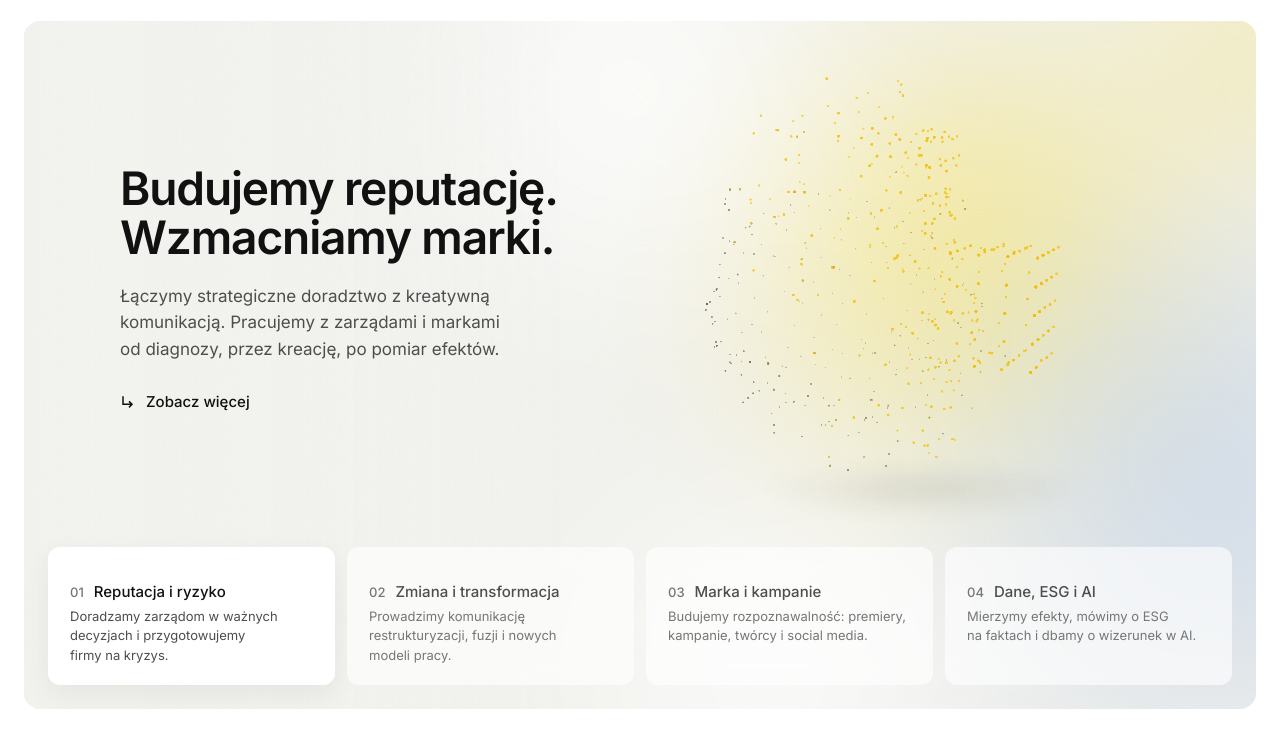
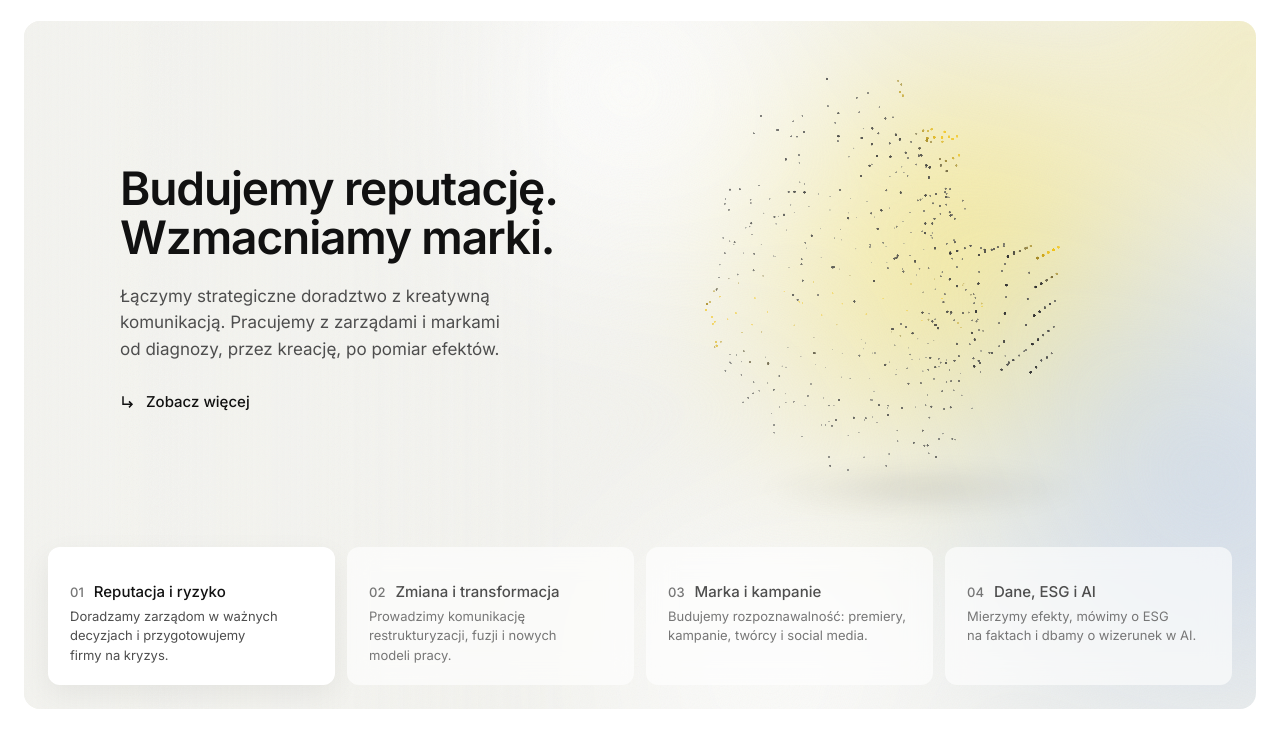
Before and after one commit to marcinraczynski/projects, a plain HTML site: page kplus-hero-siatka/index.html in a window 1280 px wide. Shown: the part 67-800 px from the top of the page. Drawn offline with nearby package versions, Linux system fonts and the light colour scheme; animation ran at ten frames a second.

Commit message:
K+PR hero siatka: czarny plus, żółte światło przez wszystkie bryły
Co-Authored-By: Claude Opus 5.5 <noreply@anthropic.com>
Claude-Session: https://claude.ai/code/session_012fpRco4XxJjgusfvqHnftu

```diff
--- a/kplus-hero-siatka/index.html
+++ b/kplus-hero-siatka/index.html
@@ -95,14 +95,14 @@ function fib(n,r,c=[0,0,0]){const o=[];for(let i=0;i<n;i++){const y=1-i/(n-1)*2,
 // ---------- shapes: {p:[[x,y,z]], y:[0/1], th: edge distance, k: max edges per point} ----------
 function plusShape(){const p=[],y=[];const L=.9,T=.3,D=.3,st=.15;
   for(let x=-L;x<=L+1e-6;x+=st)for(let yy=-L;yy<=L+1e-6;yy+=st)for(let z=-D;z<=D+1e-6;z+=st){const v=Math.abs(x)<=T+1e-6,h=Math.abs(yy)<=T+1e-6;if(!(v||h))continue;
-    const e=1e-6,surf=Math.abs(z)>D-e||Math.abs(x)>L-e||Math.abs(yy)>L-e||(v&&!h&&Math.abs(x)>T-e)||(h&&!v&&Math.abs(yy)>T-e);if(!surf)continue;p.push([x,yy,z]);y.push(1);}
+    const e=1e-6,surf=Math.abs(z)>D-e||Math.abs(x)>L-e||Math.abs(yy)>L-e||(v&&!h&&Math.abs(x)>T-e)||(h&&!v&&Math.abs(yy)>T-e);if(!surf)continue;p.push([x,yy,z]);y.push(0);}
   return {p,y,th:.16,k:4};}
-function sphereShell(){const p=fib(520,1.02),y=p.map(q=>q[1]>.55&&q[0]<.2?1:0);return {p,y,th:.2,k:3};}
+function sphereShell(){const p=fib(520,1.02),y=p.map(()=>0);return {p,y,th:.2,k:3};}
 function morphCube(){const p=[],y=[];const n=9,s=1.3/(n-1);
   for(let a=0;a<n;a++)for(let b=0;b<n;b++)for(let c=0;c<n;c++){if(!(a==0||b==0||c==0||a==n-1||b==n-1||c==n-1))continue;p.push([(a-(n-1)/2)*s,(b-(n-1)/2)*s,(c-(n-1)/2)*s]);
-    const e=[a==0||a==n-1,b==0||b==n-1,c==0||c==n-1].filter(Boolean).length>=2;y.push(e&&b==n-1?1:0);}
+    const e=[a==0||a==n-1,b==0||b==n-1,c==0||c==n-1].filter(Boolean).length>=2;y.push(0);}
   return {p,y,th:s*1.05,k:4};}
-function ripple(){const p=[],y=[];for(let r=.12;r<=1.45;r+=.11){const n=Math.max(8,Math.round(r*42));for(let i=0;i<n;i++){const a=i/n*Math.PI*2;p.push([Math.cos(a)*r,0,Math.sin(a)*r]);y.push(r<.3?1:0);}}return {p,y,th:.17,k:3};}
+function ripple(){const p=[],y=[];for(let r=.12;r<=1.45;r+=.11){const n=Math.max(8,Math.round(r*42));for(let i=0;i<n;i++){const a=i/n*Math.PI*2;p.push([Math.cos(a)*r,0,Math.sin(a)*r]);y.push(r<.2?1:0);}}return {p,y,th:.17,k:3};}
 function network(){const p=[],y=[];const layers=[3,5,5,3],X=[-1.2,-.4,.4,1.2];const nodes=[];
   layers.forEach((n,li)=>{for(let i=0;i<n;i++){const a=i/n*Math.PI*2+li*.55,r=n>3?.82:.5;nodes.push({l:li,p:[X[li],Math.sin(a)*r,Math.cos(a)*r*.8]});}});
   nodes.forEach(nd=>fib(16,.08,nd.p).forEach(q=>{p.push(q);y.push(nd.l==3?1:0)}));
@@ -168,13 +168,20 @@ els.forEach(e=>e.onclick=()=>{const i=+e.dataset.i;if(SEQ[si]!==i+1)go(i*2+1);})
 setIdx(gA,SH[0].E);setIdx(gB,SH[0].E);paint();
 let mx=0,my=0,tx=0,ty=0;hero.addEventListener('mousemove',e=>{const r=hero.getBoundingClientRect();tx=(e.clientX-r.left)/r.width-.5;ty=(e.clientY-r.top)/r.height-.5;});
 let last=performance.now(),ph=0;const a=[0,0,0],b=[0,0,0];
+// yellow light passing through every shape
+const band=(s,c,w)=>Math.exp(-Math.pow((s-c)*w,2));
+function sweep(k,x,y,z,t){
+  if(k===0)return band((x+y)*.72,((t/2.8)%1)*3.4-1.7,4.5);            // plus: po skosie
+  if(k===1)return band(-y,((t/3.2)%1)*2.8-1.4,5);                      // kula: z góry na dół
+  if(k===2)return band(x+z*.3,((t/3.2)%1)*3-1.5,5);                    // sześcian: od lewej
+  if(k===3)return band(Math.hypot(x,z),((t/2.6)%1)*1.9,6);             // fala: puls od środka
+  return band(x,((t/3.2)%1)*2.8-1.4,7);}                               // sieć: od wejścia do wyjścia
 function update(now){const t=now/1000;const PA=SH[kA].p,PB=SH[kB].p,YA=SH[kA].y,YB=SH[kB].y;
-  const px=((t/3.2)%1)*2.8-1.4;
-  for(let i=0;i<N;i++){const d=ord[i]*.42+jit[i]*.1,u=ease(Math.min(1,Math.max(0,(T-d)/.48))),i3=i*3;
+    for(let i=0;i<N;i++){const d=ord[i]*.42+jit[i]*.1,u=ease(Math.min(1,Math.max(0,(T-d)/.48))),i3=i*3;
     fx(PA[i3],PA[i3+1],PA[i3+2],kA,t,a);fx(PB[i3],PB[i3+1],PB[i3+2],kB,t,b);
     const mxx=(a[0]+b[0])/2,myy=(a[1]+b[1])/2,mzz=(a[2]+b[2])/2,l=Math.hypot(mxx,myy,mzz)||1,sn=Math.sin(Math.PI*u);
     pos[i3]=a[0]+(b[0]-a[0])*u+mxx/l*.24*sn;pos[i3+1]=a[1]+(b[1]-a[1])*u+(myy/l*.24+.16)*sn;pos[i3+2]=a[2]+(b[2]-a[2])*u+mzz/l*.24*sn;
-    let yv=YA[i]+(YB[i]-YA[i])*u;const w=(kA===4?1-u:0)+(kB===4?u:0);if(w>0)yv=Math.max(yv,w*Math.exp(-Math.pow((pos[i3]-px)*7,2)));yel[i]=yv;}
+    let yv=YA[i]+(YB[i]-YA[i])*u;const sw=sweep(kA,pos[i3],pos[i3+1],pos[i3+2],t)*(1-u)+sweep(kB,pos[i3],pos[i3+1],pos[i3+2],t)*u;yel[i]=Math.max(yv,sw);}
   aPos.needsUpdate=true;aY.needsUpdate=true;
   mA.uniforms.uOp.value=kA===kB?1:1-Math.min(1,T/.45);mB.uniforms.uOp.value=kA===kB?0:Math.max(0,(T-.55)/.45);}
 function frame(now){const dt=Math.min(50,now-last);last=now;
@@ -186,6 +193,7 @@ function frame(now){const dt=Math.min(50,now-last);last=now;
   renderer.render(scene,cam);requestAnimationFrame(frame);}
 stateStart=tStart=performance.now();requestAnimationFrame(frame);
 
+
 }
 </script>
 </body>
```
